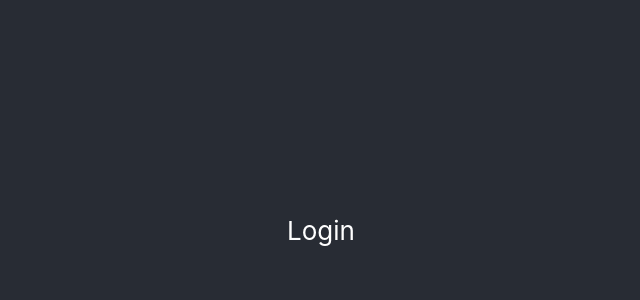
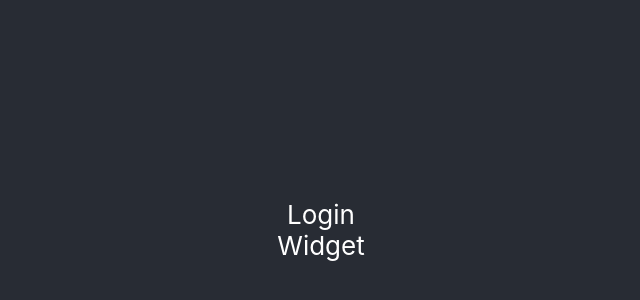
Before and after one commit to maayaankk/rezofin-test-task, a React (Create React App) app: page / in a window 1280 px wide. Shown: the part 170-470 px from the top of the page, without its empty margins (319-959 px from the left). Built offline with nearby package versions, Linux system fonts and the light colour scheme.

Commit message:
adding widget component in app

```diff
--- a/src/App.js
+++ b/src/App.js
@@ -1,6 +1,7 @@
 import { useState } from 'react';
 import './App.css';
 import Login from './components/Login';
+import Widget from './components/Widget';
 
 function App() {
 
@@ -14,6 +15,7 @@ function App() {
           ):(
             <p>React app</p>
           )}
+          <Widget />
       </header>
     </div>
   );
--- /dev/null
+++ b/src/components/Widget.js
@@ -0,0 +1,9 @@
+import React from 'react'
+
+function Widget() {
+  return (
+    <div>Widget</div>
+  )
+}
+
+export default Widget
```
